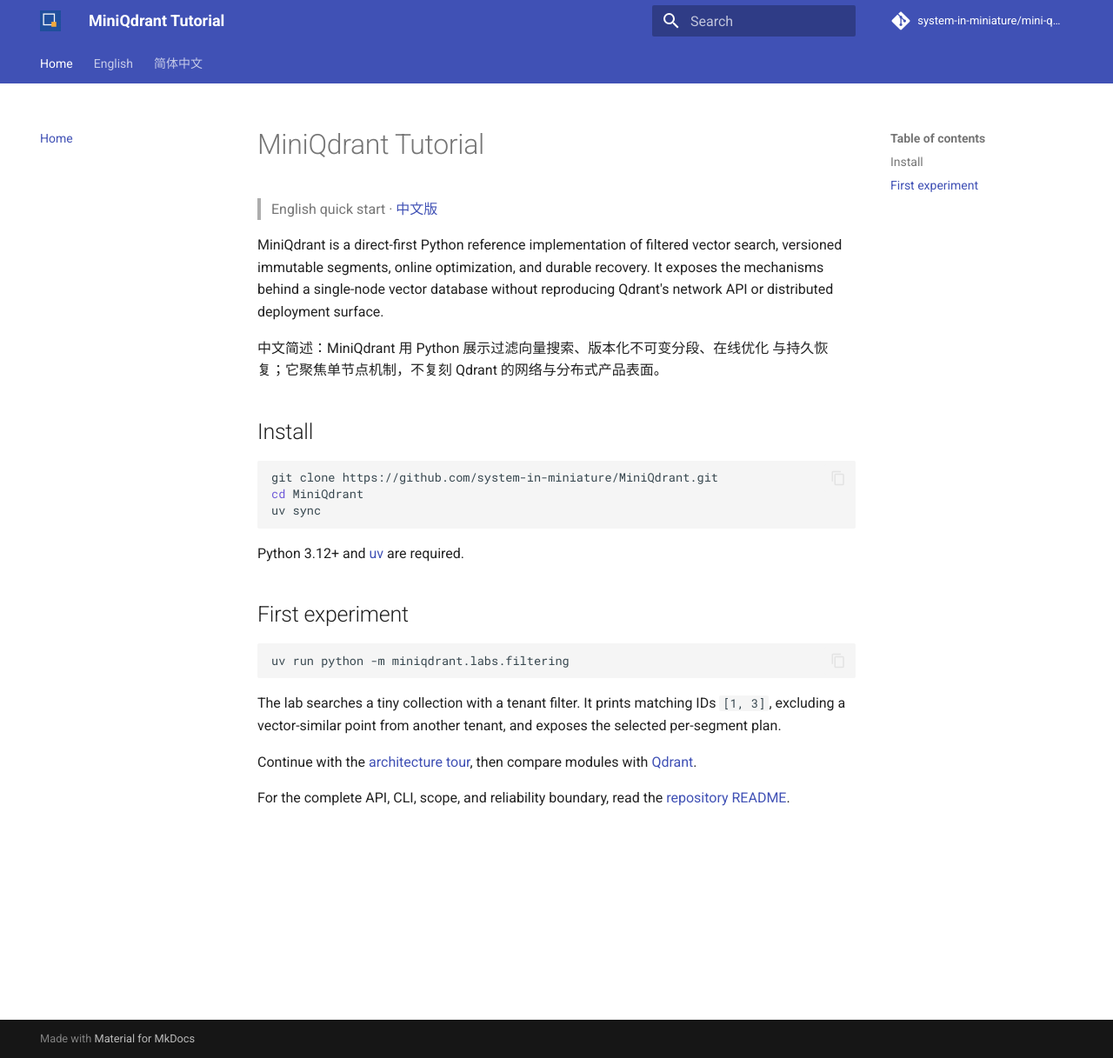
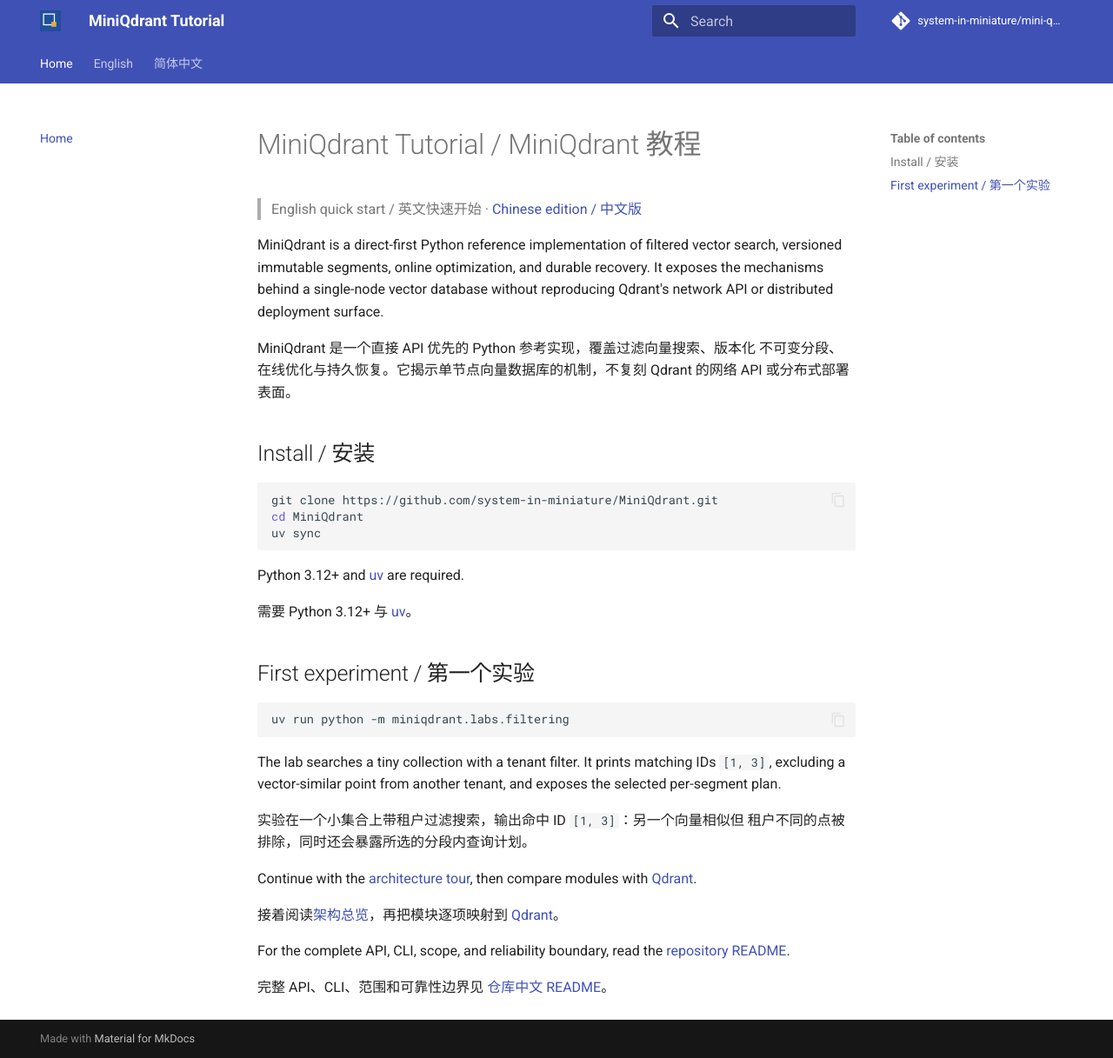
Before and after one commit to system-in-miniature/MiniQdrant, an MkDocs documentation site: the page built from docs/index.md, in a window 1280 px wide and 1217 px high. Shown: the whole window at 87% size. Built offline with MkDocs 1.6.1 and Material for MkDocs 9.7.7, drawn with Linux system fonts in a browser that asks for light colours; comment, search, counter and statistics services are not loaded.

Commit message:
docs: make homepage fully bilingual

````diff
--- a/docs/index.md
+++ b/docs/index.md
@@ -1,16 +1,17 @@
-# MiniQdrant Tutorial
+# MiniQdrant Tutorial / MiniQdrant 教程
 
-> English quick start · [中文版](zh/index.md)
+> English quick start / 英文快速开始 · [Chinese edition / 中文版](zh/index.md)
 
 MiniQdrant is a direct-first Python reference implementation of filtered
 vector search, versioned immutable segments, online optimization, and durable
 recovery. It exposes the mechanisms behind a single-node vector database
 without reproducing Qdrant's network API or distributed deployment surface.
 
-中文简述：MiniQdrant 用 Python 展示过滤向量搜索、版本化不可变分段、在线优化
-与持久恢复；它聚焦单节点机制，不复刻 Qdrant 的网络与分布式产品表面。
+MiniQdrant 是一个直接 API 优先的 Python 参考实现，覆盖过滤向量搜索、版本化
+不可变分段、在线优化与持久恢复。它揭示单节点向量数据库的机制，不复刻 Qdrant
+的网络 API 或分布式部署表面。
 
-## Install
+## Install / 安装
 
 ```bash
 git clone https://github.com/system-in-miniature/MiniQdrant.git
@@ -20,7 +21,9 @@
 
 Python 3.12+ and [uv](https://docs.astral.sh/uv/) are required.
 
-## First experiment
+需要 Python 3.12+ 与 [uv](https://docs.astral.sh/uv/)。
+
+## First experiment / 第一个实验
 
 ```bash
 uv run python -m miniqdrant.labs.filtering
@@ -30,8 +33,17 @@
 IDs `[1, 3]`, excluding a vector-similar point from another tenant, and exposes
 the selected per-segment plan.
 
+实验在一个小集合上带租户过滤搜索，输出命中 ID `[1, 3]`：另一个向量相似但
+租户不同的点被排除，同时还会暴露所选的分段内查询计划。
+
 Continue with the [architecture tour](architecture.md), then compare modules
 with [Qdrant](qdrant-mapping.md).
 
+接着阅读[架构总览](architecture.md)，再把模块逐项映射到
+[Qdrant](qdrant-mapping.md)。
+
 For the complete API, CLI, scope, and reliability boundary, read the
 [repository README](https://github.com/system-in-miniature/MiniQdrant/blob/main/README.md).
+
+完整 API、CLI、范围和可靠性边界见
+[仓库中文 README](https://github.com/system-in-miniature/MiniQdrant/blob/main/README.zh-CN.md)。
````
Also changed, not shown: 1 other file.
